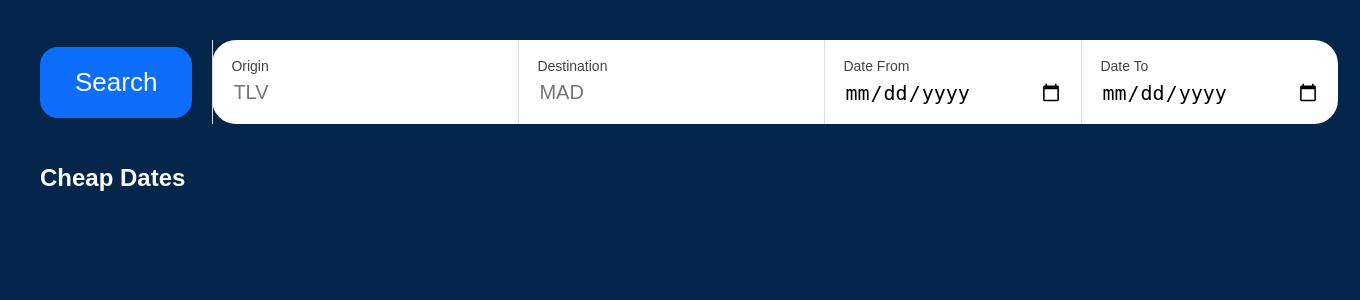
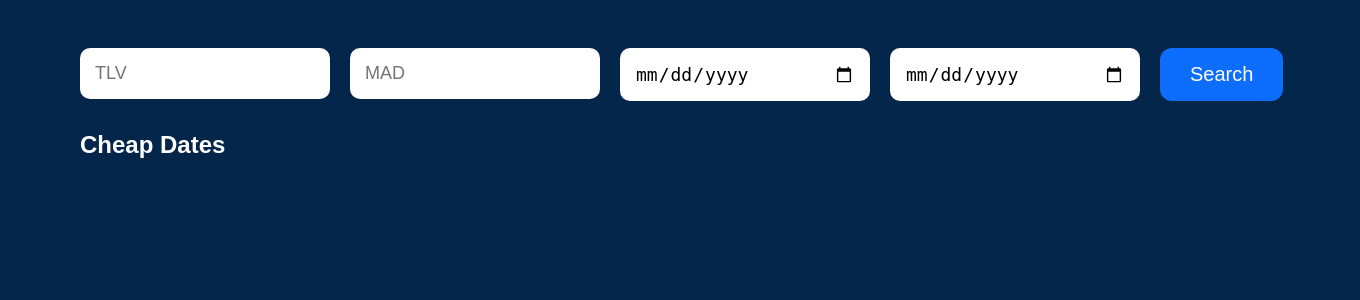
Before and after one commit to lomtik1979-flightprice/flight-bot, a Python web app: template templates/index.html in a window 1360 px wide. Shown: the top 300 px of the page. Run offline with Jinja, Linux system fonts and the light colour scheme; the template is opened without the code that fills it, so the values that code supplies are empty.

Commit message:
clean rebuild final

```diff
--- a/templates/index.html
+++ b/templates/index.html
@@ -1,10 +1,9 @@
 <!DOCTYPE html>
-<html lang="en">
+<html>
 
 <head>
 
 <meta charset="UTF-8">
-<meta name="viewport" content="width=device-width, initial-scale=1.0">
 
 <title>Flight Finder</title>
 
@@ -14,74 +13,58 @@ body {
     background: #03264a;
     color: white;
     font-family: Arial;
-    margin: 0;
     padding: 40px;
 }
 
 .search-wrapper {
-    max-width: 1300px;
+    max-width: 1200px;
     margin: auto;
 }
 
 .search-bar {
     display: flex;
     gap: 20px;
-    align-items: center;
+    margin-bottom: 30px;
+}
+
+.field {
+    display: flex;
+    flex-direction: column;
+    position: relative;
+}
+
+.field input {
+    padding: 15px;
+    font-size: 18px;
+    border-radius: 10px;
+    border: none;
+    width: 220px;
 }
 
 .search-btn {
     background: #0d6efd;
     color: white;
     border: none;
-    border-radius: 18px;
-    padding: 20px 35px;
-    font-size: 26px;
+    border-radius: 12px;
+    padding: 15px 30px;
+    font-size: 20px;
     cursor: pointer;
-}
-
-.search-box {
-    display: flex;
-    background: white;
-    border-radius: 24px;
-    overflow: visible;
-    flex: 1;
-}
-
-.field {
-    display: flex;
-    flex-direction: column;
-    padding: 18px;
-    min-width: 220px;
-    border-left: 1px solid #ddd;
-    position: relative;
-}
-
-.field label {
-    color: #444;
-    margin-bottom: 6px;
-    font-size: 14px;
-}
-
-.field input {
-    border: none;
-    outline: none;
-    font-size: 20px;
 }
 
 .card {
     background: #14213d;
+    border-radius: 16px;
     padding: 20px;
-    border-radius: 18px;
     margin-top: 20px;
 }
 
 .autocomplete-box {
     position: absolute;
-    top: 90px;
-    right: 0;
+    top: 70px;
+    left: 0;
+    width: 220px;
     background: white;
     color: black;
-    width: 240px;
     border-radius: 10px;
     overflow: hidden;
     z-index: 999;
@@ -90,23 +73,22 @@ body {
 .autocomplete-item {
     padding: 12px;
     cursor: pointer;
-    border-bottom: 1px solid #eee;
 }
 
 .autocomplete-item:hover {
     background: #f2f2f2;
 }
 
+.calendar-card {
+    background: #14213d;
+    border-radius: 14px;
+    padding: 15px;
+    text-align: center;
+}
+
 table {
     width: 100%;
-    border-spacing: 12px;
-}
-
-.calendar-card {
-    background: #14213d;
-    padding: 15px;
-    border-radius: 14px;
-    text-align: center;
+    border-spacing: 10px;
 }
 
 </style>
@@ -119,19 +101,7 @@ table {
 
     <div class="search-bar">
 
-        <button
-            class="search-btn"
-            onclick="search()">
-
-            Search
-
-        </button>
-
-        <div class="search-box">
-
         <div class="field">
-
-                <label>Origin</label>
 
             <input
                 id="origin"
@@ -151,8 +121,6 @@ table {
 
         <div class="field">
 
-                <label>Destination</label>
-
             <input
                 id="destination"
                 placeholder="MAD"
@@ -171,8 +139,6 @@ table {
 
         <div class="field">
 
-                <label>Date From</label>
-
             <input
                 id="date_from"
                 type="date"
@@ -182,8 +148,6 @@ table {
 
         <div class="field">
 
-                <label>Date To</label>
-
             <input
                 id="date_to"
                 type="date"
@@ -191,13 +155,19 @@ table {
 
         </div>
 
-        </div>
+        <button
+            class="search-btn"
+            onclick="search()">
+
+            Search
+
+        </button>
 
     </div>
 
     <div id="results"></div>
 
-    <h2 style="margin-top:40px;">
+    <h2>
         Cheap Dates
     </h2>
 
@@ -281,9 +251,6 @@ async function search() {
     let route =
         `${origin}-${destination}`;
 
-    document.getElementById("results")
-        .innerHTML = "Loading...";
-
     const res = await fetch(
         `/api/flights?route=${route}`
     );
@@ -295,18 +262,11 @@ async function search() {
     let cityImages = {
 
         "CDG": "paris.jpg",
-        "ORY": "paris.jpg",
-
         "MAD": "madrid.jpg",
-
         "FCO": "rome.jpg",
-
         "BCN": "barcelona.jpg",
-
         "LHR": "london.jpg",
-
         "ATH": "athens.jpg",
-
         "JFK": "newyork.jpg"
     };
 
```
Lines whose indentation alone changed are shown as unchanged.
